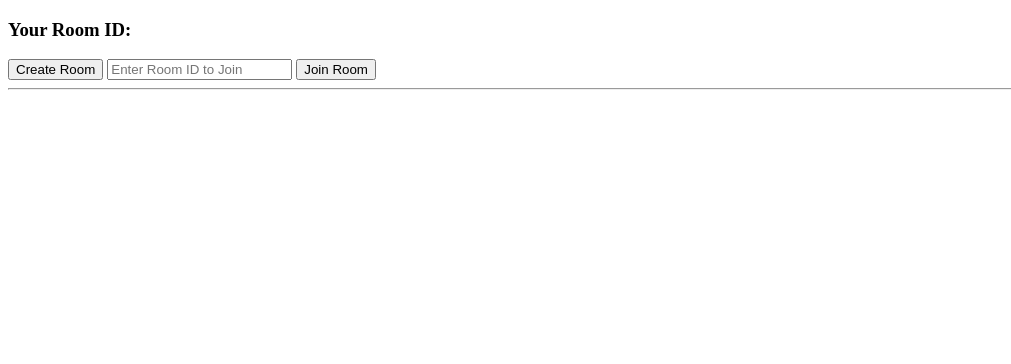
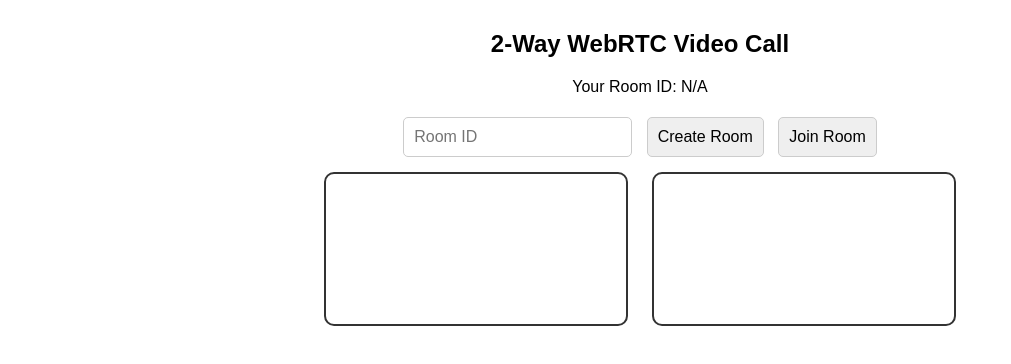
Before and after one commit to 3v8lmortyl-max/Randomvideocall, a plain HTML site: page index.html in a window 1280 px wide. Shown: the whole page, without its empty margins (0-1011 px from the left). Drawn offline with Linux system fonts and the light colour scheme.

Commit message:
Update index.html

```diff
--- a/index.html
+++ b/index.html
@@ -1,138 +1,146 @@
-<!DOCTYPE html>
-<html>
+<!DOCTYPE html><html>
 <head>
+  <meta charset="UTF-8" />
+  <meta name="viewport" content="width=device-width, initial-scale=1.0" />
   <title>2-Way WebRTC Video Call</title>
+  <style>
+    body {
+      font-family: Arial, sans-serif;
+      text-align: center;
+      margin: 0;
+      padding: 10px;
+    }
+    video {
+      width: 100%;
+      max-width: 300px;
+      margin: 10px;
+      border: 2px solid #333;
+      border-radius: 10px;
+    }
+    input, button {
+      margin: 5px;
+      padding: 10px;
+      font-size: 16px;
+      border-radius: 5px;
+      border: 1px solid #ccc;
+    }
+  </style>
 </head>
 <body>
-  <h3>Your Room ID: <span id="roomId"></span></h3>
-  <button id="createRoom">Create Room</button>
-  <input id="roomInput" placeholder="Enter Room ID to Join" />
-  <button id="joinRoom">Join Room</button>
-  <hr/>
-  <video id="localVideo" autoplay playsinline muted width="320" height="240"></video>
-  <video id="remoteVideo" autoplay playsinline width="320" height="240"></video>
+  <h2>2-Way WebRTC Video Call</h2>
+  <p>Your Room ID: <span id="room-id-display">N/A</span></p>
+  <input type="text" id="room-id" placeholder="Room ID" />
+  <button onclick="createRoom()">Create Room</button>
+  <button onclick="joinRoom()">Join Room</button>
+  <br>
+  <video id="localVideo" autoplay muted playsinline></video>
+  <video id="remoteVideo" autoplay playsinline></video>  <!-- Firebase -->  <script src="https://www.gstatic.com/firebasejs/8.10.1/firebase-app.js"></script>  <script src="https://www.gstatic.com/firebasejs/8.10.1/firebase-database.js"></script>  <!-- WebRTC Logic -->  <script>
+    const firebaseConfig = {
+      apiKey: "AIzaSyBT0umyu-D_BC6KC_e07DhwqhbQB7dAs3Y",
+      authDomain: "randomvideochat-af8bb.firebaseapp.com",
+      databaseURL: "https://randomvideochat-af8bb-default-rtdb.asia-southeast1.firebasedatabase.app",
+      projectId: "randomvideochat-af8bb",
+      storageBucket: "randomvideochat-af8bb.firebasestorage.app",
+      messagingSenderId: "162637738009",
+      appId: "1:162637738009:web:25decd4fb7ff1900cafa88"
+    };
 
-  <script>
-    // Use your own signaling mechanism for real rooms (WebSocket, Socket.io etc.)
-    // This demo uses a temporary hack for manual signaling via room IDs in window.localStorage for simplicity!
+    firebase.initializeApp(firebaseConfig);
+    const db = firebase.database();
 
-    // Generate a unique room ID
-    function generateRoomId() {
-      return Math.random().toString(36).substr(2, 9);
-    }
-
-    // TURN/STUN config (free Google STUN, demo TURN from crypub's demo, replace for production)
-    const iceConfig = {
+    let localStream;
+    let remoteStream;
+    let peerConnection;
+    const servers = {
       iceServers: [
-        { urls: 'stun:stun.l.google.com:19302' },
-        { urls: 'turn:openrelay.metered.ca:80', username: "openrelayproject", credential: "openrelayproject" }
+        { urls: 'stun:stun.l.google.com:19302' }
       ]
     };
 
-    const roomIdSpan = document.getElementById('roomId');
-    const createBtn = document.getElementById('createRoom');
-    const joinBtn = document.getElementById('joinRoom');
-    const roomInput = document.getElementById('roomInput');
     const localVideo = document.getElementById('localVideo');
     const remoteVideo = document.getElementById('remoteVideo');
 
-    let pc;
-    let localStream;
-    let roomId;
-
-    // Simulated signaling for demo (not production-safe)
-    function sendSignal(room, key, value) {
-      localStorage.setItem(room + ":" + key, JSON.stringify(value));
-      // For instant signaling in demo
-      window.dispatchEvent(new Event('storage'));
+    async function setupMedia() {
+      localStream = await navigator.mediaDevices.getUserMedia({ video: true, audio: true });
+      remoteStream = new MediaStream();
+      localStream.getTracks().forEach(track => localVideo.srcObject = localStream);
     }
 
-    function onSignal(room, key, cb) {
-      window.addEventListener('storage', function (event) {
-        if(event.key === room + ":" + key) {
-          cb(JSON.parse(event.newValue));
+    async function createRoom() {
+      await setupMedia();
+      document.getElementById("room-id-display").textContent = "...";
+
+      const roomRef = db.ref('rooms').push();
+      const roomId = roomRef.key;
+      document.getElementById("room-id").value = roomId;
+      document.getElementById("room-id-display").textContent = roomId;
+
+      peerConnection = new RTCPeerConnection(servers);
+      localStream.getTracks().forEach(track => peerConnection.addTrack(track, localStream));
+      peerConnection.ontrack = event => {
+        event.streams[0].getTracks().forEach(track => remoteStream.addTrack(track));
+        remoteVideo.srcObject = remoteStream;
+      };
+
+      const offer = await peerConnection.createOffer();
+      await peerConnection.setLocalDescription(offer);
+
+      await roomRef.set({ offer });
+
+      roomRef.on('value', async snapshot => {
+        const data = snapshot.val();
+        if (data?.answer && !peerConnection.currentRemoteDescription) {
+          const answerDesc = new RTCSessionDescription(data.answer);
+          await peerConnection.setRemoteDescription(answerDesc);
+        }
+        if (data?.calleeCandidates) {
+          data.calleeCandidates.forEach(async cand => {
+            await peerConnection.addIceCandidate(new RTCIceCandidate(cand));
+          });
         }
       });
+
+      const callerCandidates = roomRef.child('callerCandidates');
+      peerConnection.onicecandidate = event => {
+        if (event.candidate) {
+          callerCandidates.push(event.candidate.toJSON());
+        }
+      };
     }
 
-    function cleanupSignaling(room) {
-      localStorage.removeItem(room + ":offer");
-      localStorage.removeItem(room + ":answer");
-      localStorage.removeItem(room + ":candidate");
-      localStorage.removeItem(room + ":candidate2");
-    }
+    async function joinRoom() {
+      await setupMedia();
+      const roomId = document.getElementById('room-id').value;
+      document.getElementById("room-id-display").textContent = roomId;
 
-    async function start(isCaller, room) {
-      roomId = room;
-      roomIdSpan.textContent = room;
-      cleanupSignaling(room);
-      pc = new RTCPeerConnection(iceConfig);
+      const roomRef = db.ref(`rooms/${roomId}`);
+      const roomSnapshot = await roomRef.get();
+      const offer = roomSnapshot.val()?.offer;
+      if (!offer) return alert('Room not found or offer missing');
 
-      pc.onicecandidate = event => {
-        if(event.candidate) {
-          sendSignal(room, isCaller ? "candidate" : "candidate2", event.candidate);
+      peerConnection = new RTCPeerConnection(servers);
+      localStream.getTracks().forEach(track => peerConnection.addTrack(track, localStream));
+      peerConnection.ontrack = event => {
+        event.streams[0].getTracks().forEach(track => remoteStream.addTrack(track));
+        remoteVideo.srcObject = remoteStream;
+      };
+
+      await peerConnection.setRemoteDescription(new RTCSessionDescription(offer));
+      const answer = await peerConnection.createAnswer();
+      await peerConnection.setLocalDescription(answer);
+      await roomRef.update({ answer });
+
+      const calleeCandidates = roomRef.child('calleeCandidates');
+      peerConnection.onicecandidate = event => {
+        if (event.candidate) {
+          calleeCandidates.push(event.candidate.toJSON());
         }
       };
 
-      pc.ontrack = event => {
-        remoteVideo.srcObject = event.streams[0];
-      };
-
-      localStream = await navigator.mediaDevices.getUserMedia({ video: true, audio: true });
-      localVideo.srcObject = localStream;
-      localStream.getTracks().forEach(track => pc.addTrack(track, localStream));
-
-      if(isCaller) {
-        let offer = await pc.createOffer();
-        await pc.setLocalDescription(offer);
-        sendSignal(room, "offer", offer);
-
-        onSignal(room, "answer", async (answer) => {
-          await pc.setRemoteDescription(new RTCSessionDescription(answer));
-        });
-        onSignal(room, "candidate2", async (candidate) => {
-          try { await pc.addIceCandidate(candidate); } catch(e) {}
-        });
-      } else {
-        onSignal(room, "offer", async (offer) => {
-          await pc.setRemoteDescription(new RTCSessionDescription(offer));
-          let answer = await pc.createAnswer();
-          await pc.setLocalDescription(answer);
-          sendSignal(room, "answer", answer);
-        });
-        onSignal(room, "candidate", async (candidate) => {
-          try { await pc.addIceCandidate(candidate); } catch(e) {}
-        });
-      }
-
-      onSignal(room, "candidate", async (candidate) => {
-        if (!isCaller) {
-          try { await pc.addIceCandidate(candidate); } catch(e) {}
-        }
+      roomRef.child('callerCandidates').on('child_added', async snapshot => {
+        const candidate = new RTCIceCandidate(snapshot.val());
+        await peerConnection.addIceCandidate(candidate);
       });
-
-      onSignal(room, "candidate2", async (candidate) => {
-        if (isCaller) {
-          try { await pc.addIceCandidate(candidate); } catch(e) {}
-        }
-      });
-
     }
-
-    createBtn.onclick = () => {
-      const newRoomId = generateRoomId();
-      roomInput.value = newRoomId;
-      start(true, newRoomId);
-    };
-
-    joinBtn.onclick = () => {
-      if(roomInput.value) start(false, roomInput.value);
-    };
-
-    // Pre-fill Room ID if provided in URL fragment
-    if(location.hash.length > 1) {
-      roomInput.value = location.hash.substring(1);
-    }
-  </script>
-</body>
+  </script></body>
 </html>
```
